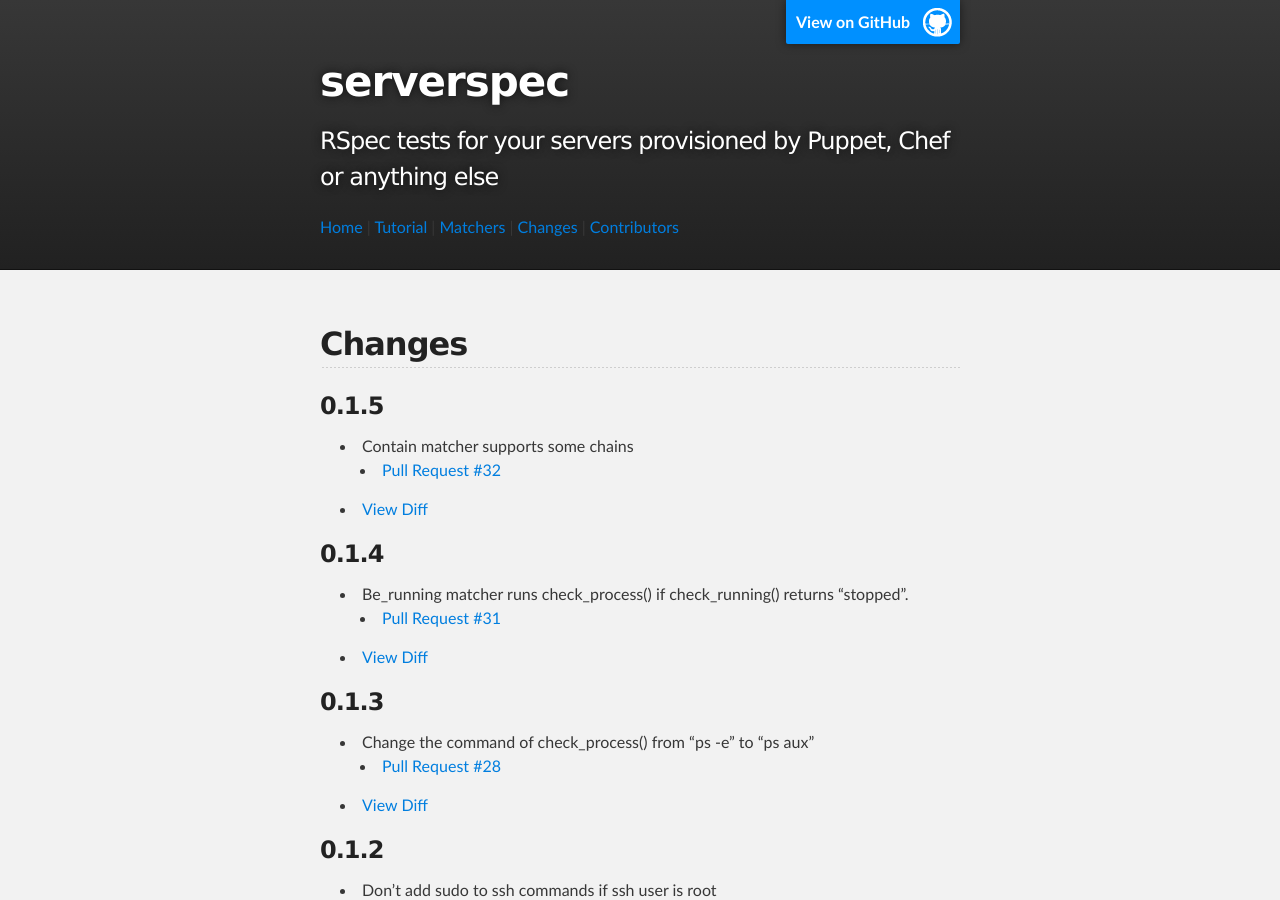
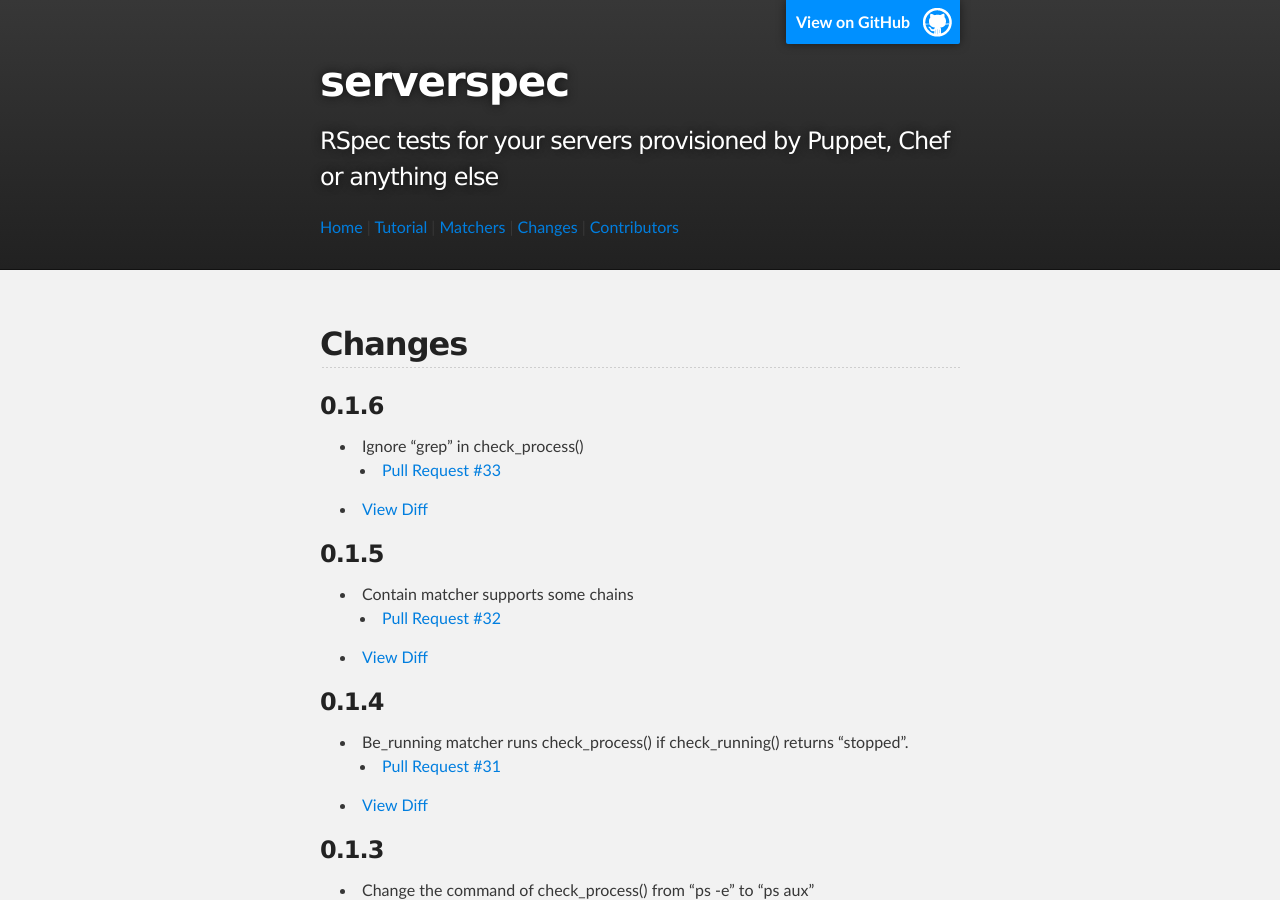
Before and after one commit to serverspec/serverspec.github.io, a Jekyll site: the page built from changes.md, in a window 1280 px wide and 900 px high. Built offline with Jekyll 4.4.1, drawn with Linux system fonts in a browser that asks for light colours; Markdown is read by kramdown in place of the engine named in the settings.

Commit message:
Add description of v0.1.6 changes

```diff
--- a/changes.md
+++ b/changes.md
@@ -4,6 +4,12 @@ title: changes
 ---
 
 ## Changes
+
+### 0.1.6
+
+ * Ignore "grep" in check_process()
+   * [Pull Request #33](https://github.com/mizzy/serverspec/pull/33)
+ * [View Diff](https://github.com/mizzy/serverspec/compare/v0.1.5...v0.1.6)
 
 ### 0.1.5
 
```
